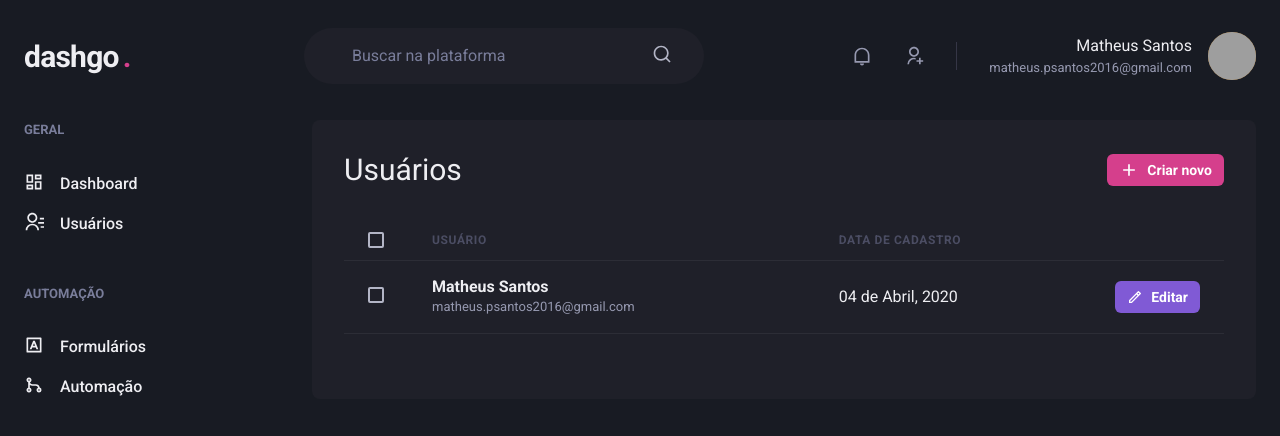
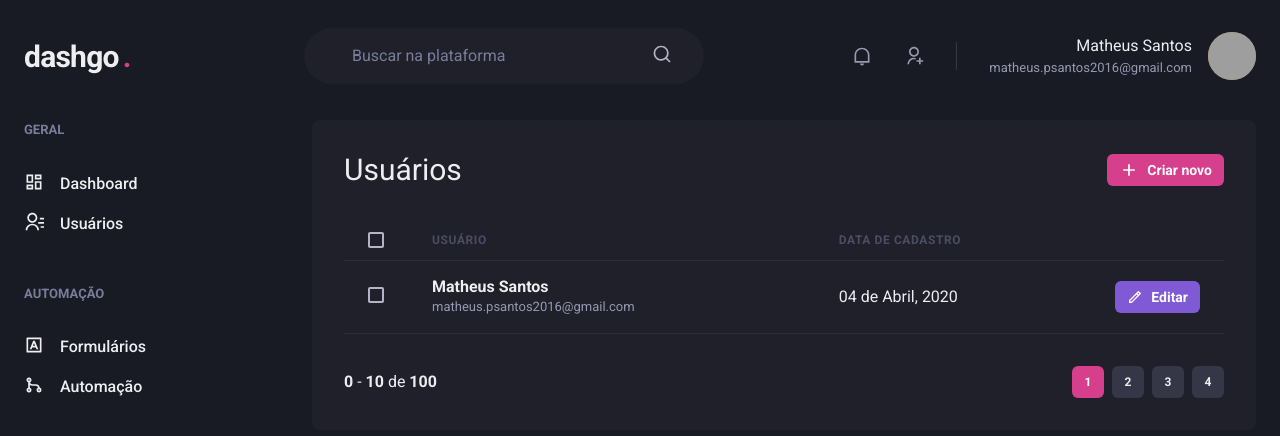
Before and after one commit to MathPSantos/dashgo, a Next.js app: page /users in a window 1280 px wide. Shown: the top 436 px of the page. Built offline with nearby package versions, Linux system fonts and the light colour scheme; grey boxes are pictures that could not be loaded.

Commit message:
feat: finish Pagination component style

```diff
--- /dev/null
+++ b/src/components/Pagination.tsx
@@ -0,0 +1,66 @@
+import { Box, Button, HStack } from "@chakra-ui/react";
+
+export function Pagination() {
+  return(
+    <HStack
+      spacing="6"
+      mt="8"
+      justify="space-between"
+      align="center"
+    >
+      <Box>
+        <strong>0</strong> - <strong>10</strong> de <strong>100</strong>
+      </Box>
+      <HStack spacing="2" >
+        <Button
+          size="sm"
+          fontSize="xs"
+          width="4"
+          colorScheme="pink"
+          disabled
+          _disabled={{
+            bg: 'pink-500',
+            cursor: 'default'
+          }}
+        >
+          1
+        </Button>
+        <Button
+          size="sm"
+          fontSize="xs"
+          width="4"
+          bg="gray.700"
+          _hover={{
+            bg: 'gray.500'
+          }}
+        >
+          2
+        </Button>
+
+        <Button
+          size="sm"
+          fontSize="xs"
+          width="4"
+          bg="gray.700"
+          _hover={{
+            bg: 'gray.500'
+          }}
+        >
+          3
+        </Button>
+
+        <Button
+          size="sm"
+          fontSize="xs"
+          width="4"
+          bg="gray.700"
+          _hover={{
+            bg: 'gray.500'
+          }}
+        >
+          4
+        </Button>
+      </HStack>
+    </HStack>
+  )
+}
--- a/src/pages/users/index.tsx
+++ b/src/pages/users/index.tsx
@@ -2,6 +2,7 @@
 import { RiAddLine, RiPencilLine } from "react-icons/ri";
 
 import { Header } from "../../components/Header";
+import { Pagination } from "../../components/Pagination";
 import { Sidebar } from "../../components/Sidebar";
 
 export default function UserList() {
@@ -64,6 +65,8 @@
               </Tr>
             </Tbody>
           </Table>
+
+          <Pagination />
         </Box>
       </Flex>
     </Box>
```
